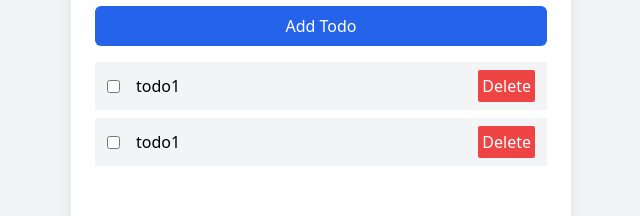
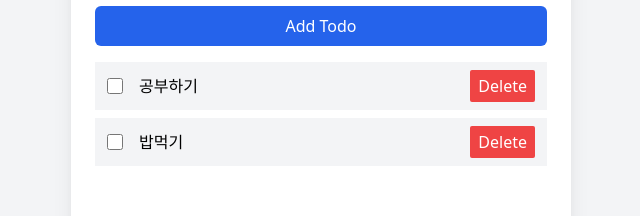
Before and after one commit to chan0222/todotodo, an Angular app: page /home in a window 1280 px wide. Shown: the part 348-564 px from the top of the page, without its empty margins (319-959 px from the left). Built offline with nearby package versions, Linux system fonts and the light colour scheme.

Commit message:
basic1 update

```diff
--- a/src/app/pages/home/home.page.html
+++ b/src/app/pages/home/home.page.html
@@ -9,21 +9,31 @@
         type="text"
         class="w-full p-2 border border-gray-400 rounded-md"
         placeholder="Enter a todo"
+        [(ngModel)]="inputValue"
       />
-      <button class="py-2 text-white bg-blue-600 rounded-md">Add Todo</button>
+      <button
+        class="py-2 text-white bg-blue-600 rounded-md"
+        (click)="addTodo()"
+      >
+        Add Todo
+      </button>
     </div>
 
     <ul class="space-y-2 overflow-y-auto">
+      @for(todo of todos; track todo.id){
       <li class="flex items-center px-3 py-2 space-x-4 bg-gray-100">
-        <input type="checkbox" />
-        <p class="grow">todo1</p>
-        <button class="p-1 text-white bg-red-500 rounded-sm">Delete</button>
+        <input type="checkbox" class="w-4 h-4" [(ngModel)]="todo.done" />
+        <p class="grow" [ngClass]="{'line-through text-gray-400' : todo.done}">
+          {{todo.content}}
+        </p>
+        <button
+          class="px-2 py-1 text-white bg-red-500 rounded-sm"
+          (click)="deleteTodo(todo)"
+        >
+          Delete
+        </button>
       </li>
-      <li class="flex items-center px-3 py-2 space-x-4 bg-gray-100">
-        <input type="checkbox" />
-        <p class="grow">todo1</p>
-        <button class="p-1 text-white bg-red-500 rounded-sm">Delete</button>
-      </li>
+      }
     </ul>
   </div>
 </div>
--- a/src/app/pages/home/home.page.ts
+++ b/src/app/pages/home/home.page.ts
@@ -1,11 +1,60 @@
+import { CommonModule } from "@angular/common";
 import { Component } from "@angular/core";
+import { FormsModule } from "@angular/forms";
+
+type Todo = {
+  id: number,
+  content: string,
+  done: boolean
+}
 
 @Component({
   selector: 'app-home',
   templateUrl: './home.page.html',
   standalone: true,
-  imports: []
+  imports: [
+    CommonModule,
+    FormsModule
+  ]
 })
 export class Homepage {
 
+  inputValue: string = '';
+
+  todos: Todo[] = [
+    {
+      id: 1,
+      content: '공부하기',
+      done: false
+    },
+    {
+      id: 2,
+      content: '밥먹기',
+      done: false
+    }
+  ];
+
+  addTodo() {
+    if (!this.inputValue) {
+      alert('입력된 내용이 없습니다.');
+      return;
+    }
+
+    const lastTodoId = this.todos[this.todos.length - 1].id;
+
+    const newTodo = {
+      id: lastTodoId + 1,
+      content: this.inputValue,
+      done: false
+    };
+
+    this.todos.push(newTodo);
+
+    this.inputValue = '';
+  }
+
+  deleteTodo(todo: Todo) {
+    this.todos = this.todos.filter(origin => origin.id !== todo.id);
+  }
+
 }
```
